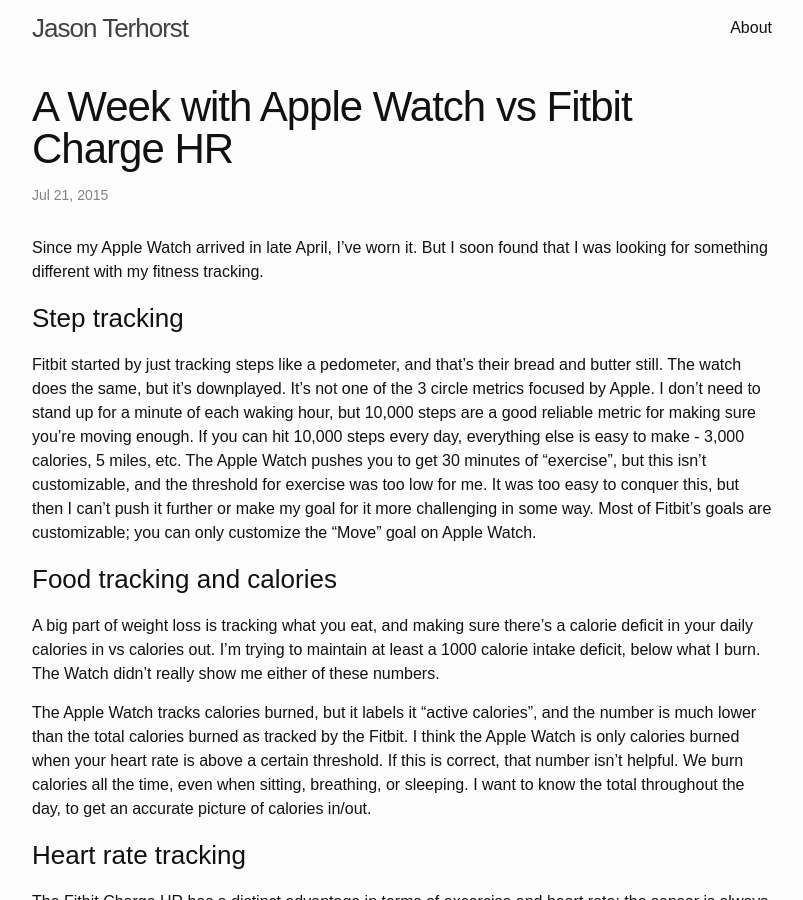
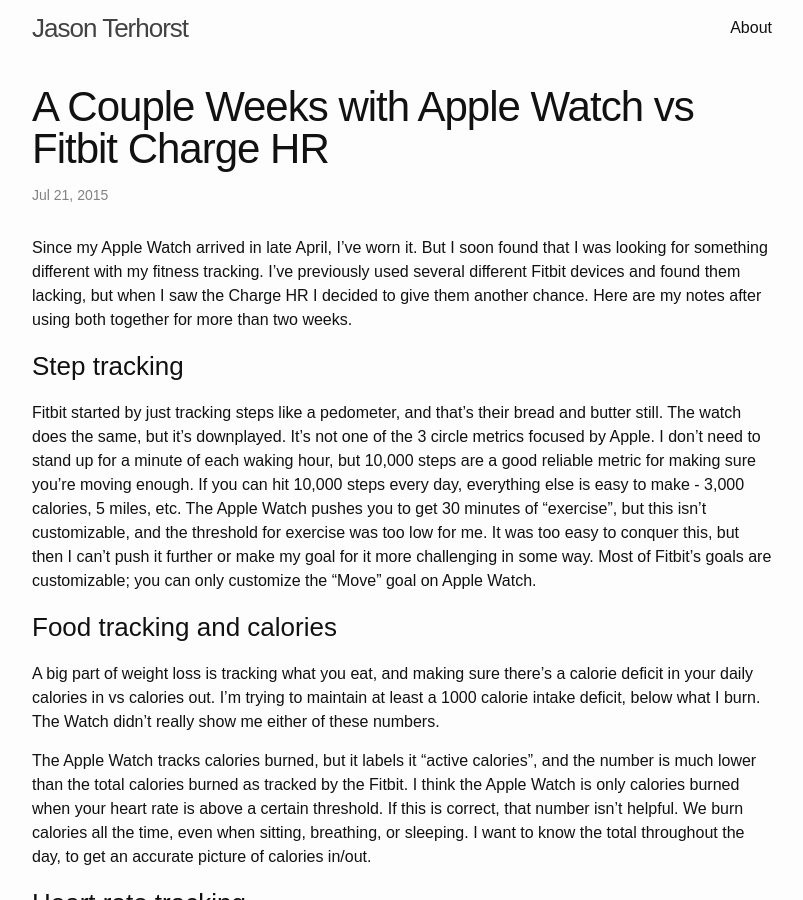
Before and after one commit to jterhorst/jterhorst.github.io, a Jekyll site: the page built from _posts/2015-07-21-a-week-with-apple-watch-vs-fitbit.markdown, in a window 1280 px wide and 900 px high. Shown: the whole window, without its empty margins (238-1041 px from the left). Built offline with Jekyll 4.4.1, drawn with Linux system fonts in a browser that asks for light colours; some web fonts are replaced.

Commit message:
Tweaks to opening

```diff
--- a/_posts/2015-07-21-a-week-with-apple-watch-vs-fitbit.markdown
+++ b/_posts/2015-07-21-a-week-with-apple-watch-vs-fitbit.markdown
@@ -1,11 +1,11 @@
 ---
 layout: post
-title: "A Week with Apple Watch vs Fitbit Charge HR"
+title: "A Couple Weeks with Apple Watch vs Fitbit Charge HR"
 date: 2015-07-21 10:00:00 -0500
 categories: technology ios fitness apple fitbit
 ---
 
-Since my Apple Watch arrived in late April, I've worn it. But I soon found that I was looking for something different with my fitness tracking.
+Since my Apple Watch arrived in late April, I've worn it. But I soon found that I was looking for something different with my fitness tracking. I've previously used several different Fitbit devices and found them lacking, but when I saw the Charge HR I decided to give them another chance. Here are my notes after using both together for more than two weeks.
 
 ### Step tracking
 
```
